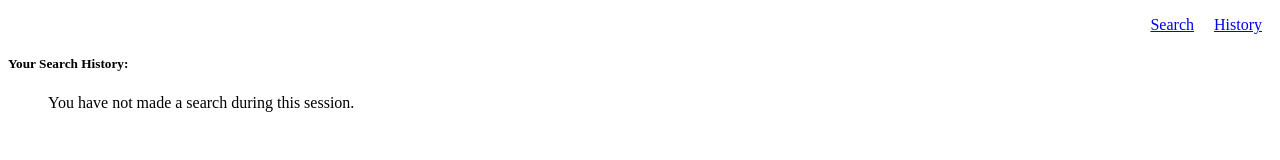
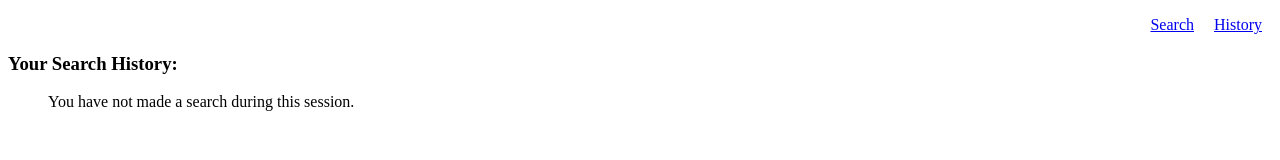
Before and after one commit to D-Brewst/hackernews, a React (Create React App) app: page /hackernews/history in a window 1280 px wide. Shown: the top 160 px of the page. Built offline with nearby package versions, Linux system fonts and the light colour scheme.

Commit message:
changed heading size on history page

```diff
--- a/src/components/History.js
+++ b/src/components/History.js
@@ -3,7 +3,7 @@ import React from 'react';
 const History = ({history}) => {
     return (
         <div>
-            <h5>Your Search History:</h5>
+            <h3>Your Search History:</h3>
             <ul>
                 {history.length ? history.map((term) => (
                     <li>{term}</li>
```
